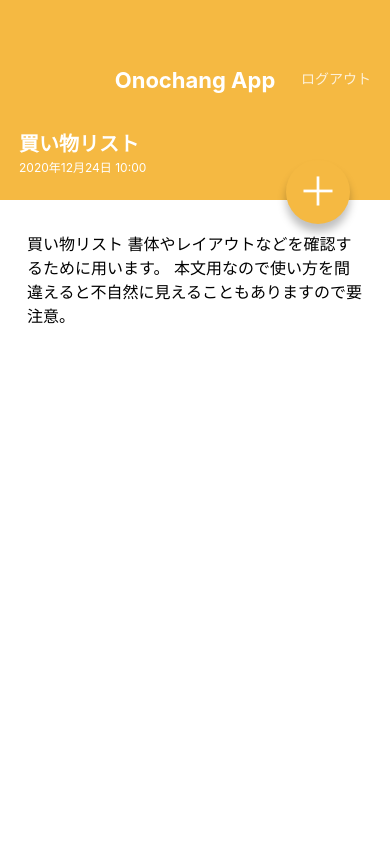
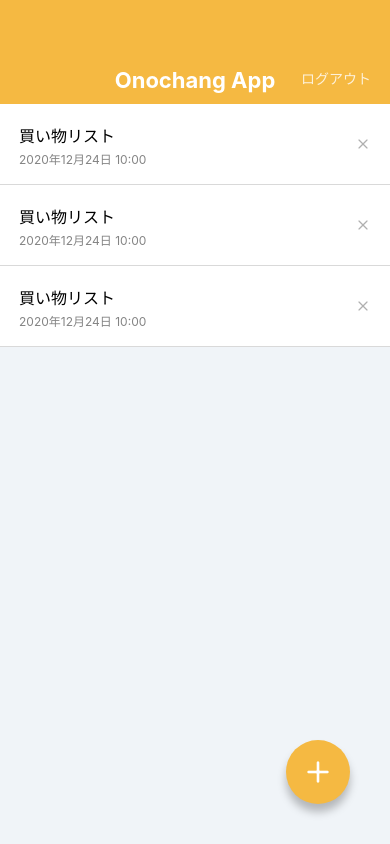
Before and after one commit to onochang/memoapp, a React Native app: screen / in a window 390 px wide. Built offline with nearby package versions, Linux system fonts and the light colour scheme.

Commit message:
Install @expo/vector-icons

```diff
--- a/App.jsx
+++ b/App.jsx
@@ -1,10 +1,10 @@
 import React from 'react';
 
 import MemoListScreen from './src/screens/MemoListScreen';
-import MemoDetailScreen from './src/screens/MemoDetailScreen';
+// import MemoDetailScreen from './src/screens/MemoDetailScreen';
 
 export default function App() {
   return (
-    <MemoDetailScreen/>
+    <MemoListScreen />
   );
 }
--- a/package.json
+++ b/package.json
@@ -8,6 +8,7 @@
     "eject": "expo eject"
   },
   "dependencies": {
+    "@expo/vector-icons": "^12.0.5",
     "expo": "~40.0.0",
     "expo-status-bar": "~1.0.3",
     "prop-types": "^15.7.2",
--- a/src/components/CircleButton.jsx
+++ b/src/components/CircleButton.jsx
@@ -1,19 +1,20 @@
 import React from 'react';
-import {View, Text, StyleSheet} from 'react-native';
+import { View, StyleSheet } from 'react-native';
 import { string, shape } from 'prop-types';
+import { Feather } from '@expo/vector-icons';
 
 export default function CircleButton(props) {
-    const { children, style } = props;
-    return (
-        <View style={[styles.circleButton, style]}>
-            <Text style={styles.circleButtonLabel}>{children}</Text>
-        </View>
-    );
+  const { style, name } = props;
+  return (
+    <View style={[styles.circleButton, style]}>
+      <Feather name={name} size={32} color="white" />
+    </View>
+  );
 }
 
 CircleButton.propTypes = {
-    children: string.isRequired,
-    style: shape(),
+  style: shape(),
+  name: string.isRequired,
 };
 
 CircleButton.defaultProps = {
--- a/src/components/MemoList.jsx
+++ b/src/components/MemoList.jsx
@@ -1,5 +1,6 @@
 import React from 'react';
-import {View, Text, StyleSheet} from 'react-native';
+import { View, Text, StyleSheet} from 'react-native';
+import { Feather } from '@expo/vector-icons';
 
 export default function MemoList() {
     return(
@@ -10,7 +11,7 @@
             <Text style={styles.memoListItemDate}>2020年12月24日 10:00</Text>
           </View>
           <View>
-            <Text>X</Text>
+           <Feather name="x" size={16} color="#B0B0B0"/>
           </View>
         </View>
 
@@ -20,7 +21,7 @@
             <Text style={styles.memoListItemDate}>2020年12月24日 10:00</Text>
           </View>
           <View>
-            <Text>X</Text>
+          <Feather name="x" size={16} color="#B0B0B0"/>
           </View>
         </View>
 
@@ -30,7 +31,7 @@
             <Text style={styles.memoListItemDate}>2020年12月24日 10:00</Text>
           </View>
           <View>
-            <Text>X</Text>
+          <Feather name="x" size={16} color="#B0B0B0"/>
           </View>
         </View>
       </View>
--- a/src/screens/MemoDetailScreen.jsx
+++ b/src/screens/MemoDetailScreen.jsx
@@ -1,5 +1,7 @@
 import React from 'react';
-import {View, ScrollView, Text, StyleSheet} from 'react-native';
+import {
+  View, ScrollView, Text, StyleSheet
+} from 'react-native';
 
 import Appbar from '../components/AppBar';
 import CircleButton from '../components/CircleButton';
@@ -19,7 +21,7 @@
                     本文用なので使い方を間違えると不自然に見えることもありますので要注意。
                 </Text>
             </ScrollView>
-            <CircleButton style={{top: 160, bottom: 'auto'}}>＋</CircleButton>
+            <CircleButton style={{top: 160, bottom: 'auto'}} name="edit-2" />
 
         </View>
 
--- a/src/screens/MemoListScreen.jsx
+++ b/src/screens/MemoListScreen.jsx
@@ -11,7 +11,7 @@
         <View style={styles.container}>
             <Appbar/>
             <MemoList/>
-            <CircleButton>+</CircleButton>
+            <CircleButton name="plus"/>
         </View>
 
     );
```
Also changed, not shown: 1 other file (tests, documents, lock files or other folders).
